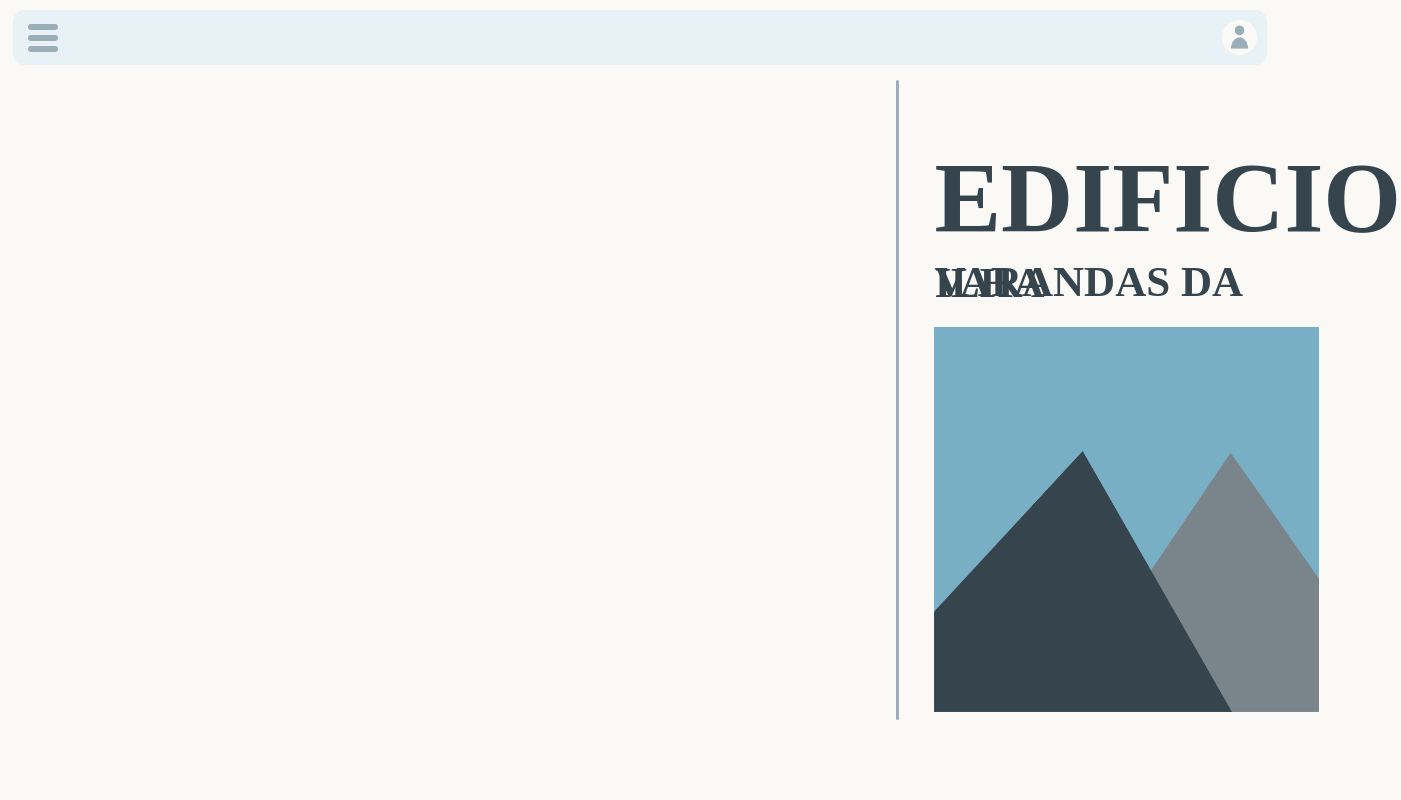
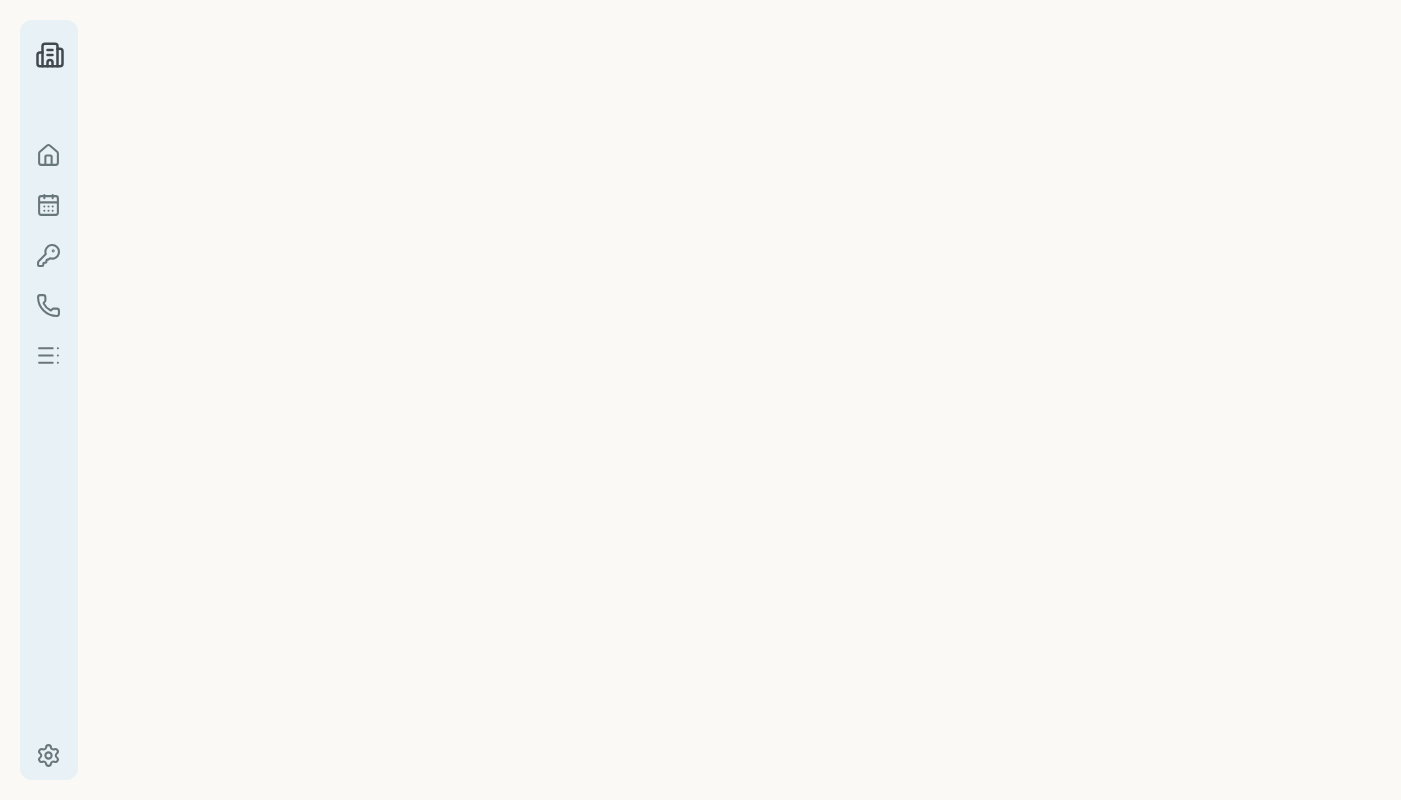
Before and after one commit to Cast1lh00/Site-para-condominios-residenciais, a website: page public/tela_Inicial.html in a window 1280 px wide. Shown: the whole page, 1401 px wide, since content can reach past the window. Drawn offline with Linux system fonts and the light colour scheme.

Commit message:
pagina inicial repaginada

```diff
--- a/public/tela_Inicial.css
+++ b/public/tela_Inicial.css
@@ -1,227 +1,153 @@
-@font-face {
-  font-family: 'BAHNSCHRIFT';
-  src: url('fonts/BAHNSCHRIFT.TTF') format('typetrue');
-    font-weight: normal;
-    font-style: normal;
+body{
+    display: grid;
+    background-color: #FAF9F6;
+    height: 95vh;
+    width: 95vw;
+    padding: 10px;
+    margin: 0;
 }
 
-body{
-    margin: 0;
+.menu-hamburguer{
+    display: block;
+    position: relative;
+    background-color: #E8F1F5;
+    width: 58px;
+    margin: 10px;
+    border-radius: 12px;
+    height: 95vh;
+    padding: 0;
+    border: none;
+    list-style: none;
+    transition: all 0.3s ease;
+    overflow: hidden;
+}
+
+
+.item{
+    margin-left: 6px;
     display: flex;
-    background-color: #FAF9F6;
+    flex-direction: row;
+    font-family: 'BAHNSCHRIFT';
+    height: 50px;
+    width: 190px;
+    font-size: larger;
+    color: #7A858B;
+    align-items: center;
+    padding-left: 10px;
+    gap: 18px;
+}
+
+.item:hover{
+    background-color: #d6e1e6;
+}
+
+.configuracoes{
+    margin-left: 6px;
+    position: absolute;
+    bottom: 0px;
     display: flex;
-    overflow: hidden;
-    flex-direction: column;
-    width: 100vw;
+    font-family: 'BAHNSCHRIFT';
+    height: 50px;
+    width: 190px;
+    font-size: larger;
+    color: #7A858B;
+    align-items: center;
+    padding-left: 10px;
+    align-content: end;
+    gap: 18px;
 
 }
-.cabecalho{
-    margin-top: 10px;
-    background-color: #E8F1F5;
-    border-radius: 12px;
-    width: 98vw;
-    height: 55px;
-    gap: 3px;
-    display: flex;
-    flex-direction: column;
+
+.configuracoes:hover{
+    background-color: #d6e1e6;
+    border-bottom-left-radius: 12px;
+    border-bottom-right-radius: 12px;
+}
+
+
+/* botao caso queira
+.botao{
+    width: 30px;
+    aspect-ratio: 1/1;
+    margin: 10px;
+    margin-bottom: 40px;
+    align-self: start;
     justify-content: center;
-    align-self: center;
+    justify-items: center;
+    align-content: center;
+    padding: 0;
+    position: relative;
+    background-color: transparent;
+    border: none;
+    transition: all 0.3s ease;
 }
-.hamb {
+.botao:hover{
+    cursor: pointer;
+}
+.botao:active{
+    rotate: 45deg;
+}
+
+
+.linha{
+    bottom: 40%;
+    display:flex;
+    position: absolute;
     background-color: #9AAEB8;
     width: 30px;
     height: 6px;
-    display: block;
     border-radius: 12px;
+    margin: 0;
+    padding: 0;
 
 }
-.menu{
-    margin-left: 15px;
+.linha-um{
+    bottom: 40%;
+    position: absolute;
+    display:flex;
+    background-color: #9AAEB8;
+    width: 30px;
+    height: 6px;
+    border-radius: 12px;
+    transform: rotate(90deg);
+    margin: 0;
+    padding: 0;
+}
+*/
+
+
+.logo{
+    margin-left: 5px;
+    margin-top: 10px;
     display: flex;
-    flex-direction: column;
-    justify-content: center;
+    font-family: 'BAHNSCHRIFT';
+    height: 50px;
+    width: 190px;
+    font-size: x-large;
+    color: #353e42;
     align-items: center;
-    height: 30px;
-    width: 30px;
-    gap: 5px;
-    transform-origin: center;
-    transition: transform 0.3s ease;
-    background-color: transparent;
-    border: none;
-}
-.menu:hover{
-    cursor: pointer;
+    padding-left: 10px;
+    font-weight: 1000;
+    gap: 18px;
+    margin-bottom: 50px;
 }
 
-.menu.ativo {
-    transform: rotate(90deg);
+.menu-hamburguer:hover{
+    width: 200px;
 }
 
-.conteudo_menu{
-    display: flex;
-    flex-direction: column;
-    justify-content: space-between;
-    height: 250px;
-    width: 100px;
-    margin-left: 40px;
-    margin-top: 70px;
-    position: absolute
+.icone{
+    width: 25px;
+    aspect-ratio: 1/1;
+   filter: brightness(0) invert(47%) sepia(9%) saturate(541%) hue-rotate(156deg) brightness(93%) contrast(88%);
 }
-.item1{
-    display: flex;
-    text-align: flex-start;
-    background-color: #E8F1F5;
-    padding: 20px;
-    width: 170px;
-    border-radius: 12px;
-    transition: transform 0.3s ease;
-    font-family: 'BAHNSCHRIFT', sans-serif;
-    color: #9AAEB8;
-    transform: translateX(-300px);
-    gap: 10px;
+.icone-faq{
+    width: 25px;
+    aspect-ratio: 1/1;
+   filter: brightness(0) invert(47%) sepia(9%) saturate(541%) hue-rotate(156deg) brightness(93%) contrast(88%);
 }
-.item2{
-    display: flex;
-    text-align: flex-start;
-    background-color: #E8F1F5;
-    padding: 20px;
-    width: 170px;
-    border-radius: 12px;
-    transition: transform 0.3s ease;
-    font-family: 'BAHNSCHRIFT', sans-serif;
-    color: #9AAEB8;
-    transform: translateX(-300px);
-    transition-delay: 0.1s;
-    gap: 10px;
-
+.icone-logo{
+    width: 30px;
+    aspect-ratio: 1/1;
+   filter: brightness(0) invert(26%) sepia(9%) saturate(541%) hue-rotate(159deg) brightness(96%) contrast(89%);
 }
-.item3{
-    display: flex;
-    text-align: flex-start;
-    background-color: #E8F1F5;
-    padding: 20px;
-    width: 170px;
-    border-radius: 12px;
-    transition: transform 0.3s ease;
-    font-family: 'BAHNSCHRIFT', sans-serif;
-    color: #9AAEB8;
-    transform: translateX(-300px);
-    transition-delay: 0.2s;
-    gap: 10px;
-}
-.item4{
-    display: flex;
-    text-align: flex-start;
-    background-color: #E8F1F5;
-    padding: 20px;
-    width: 170px;
-    border-radius: 12px;
-    transition: transform 0.3s ease;
-    font-family: 'BAHNSCHRIFT', sans-serif;
-    color: #9AAEB8;
-    transform: translateX(-300px);
-    transition-delay: 0.3s;
-    gap: 10px;
-}
-
-.item1.ativo{
-    transform: translateX(10px);
-}
-.item2.ativo{
-    transform: translateX(10px);
-    transition-delay: 0.1s;
-}
-.item3.ativo{
-    transform: translateX(10px);
-    transition-delay: 0.2s;
-}
-.item4.ativo{
-    transform: translateX(10px);
-    transition-delay: 0.3s;
-}
-.item1:hover{
-    transform: translateX(30px);
-    transition-delay: 0;
-    cursor: pointer;
-}
-.item2:hover{
-    transform: translateX(30px);
-    transition-delay: 0;
-    cursor: pointer;
-}
-.item3:hover{
-    transform: translateX(30px);
-    transition-delay: 0;
-    cursor: pointer;
-}
-.item4:hover{
-    transform: translateX(30px);
-    transition-delay: 0;
-    cursor: pointer;
-}
-.item1 img{
-    width: auto;
-    height: 20px;
-}
-.item2 img{
-    width: auto;
-    height: 20px;
-}
-.item3 img{
-    width: auto;
-    height: 20px;
-}
-.item4 img{
-    width: auto;
-    height: 15px;
-}
-
-.divisoriaHorizontal{
-    background-color: #9AAEB8;
-    height: 80vh;
-    width: 3px;
-    margin-left: 70vw;
-    margin-top: 80px    ;
-    position:absolute;
-    border-radius: 12px;
-
-}
-
-.lateral{
-    margin-left: 73vw;
-    margin-top: 50px;
-    background-color: transparent;
-    font-family: 'BAHNSCHRIFT';
-    display: flex;
-    flex-direction: column;
-}
-.lateral img{
-    width: 385px;
-    height: 385px;
-}
-
-h1{
-    font-size: 100px;
-    display: flex;
-    flex-direction: column;
-    color: #35444D;
-    line-height: 0.85px;
-    text-align: start;
-}
-
-h3{
-    font-size: 43px;
-    display: flex;
-    flex-direction: column;
-    color: #35444D;
-    line-height: 0.85px;
-    text-align: start;
-}
-
-.cabecalho img{
-    height: auto;
-    width: 35px;
-    align-self: end;
-    position: absolute;
-    margin-right: 10px;
-}
--- a/public/tela_Inicial.html
+++ b/public/tela_Inicial.html
@@ -3,37 +3,54 @@
 <head>
     <meta charset="UTF-8">
     <meta name="viewport" content="width=device-width, initial-scale=1.0">
-    <title>Tela Inicial</title>
+    <title>Document</title>
     <link rel="stylesheet" href="tela_Inicial.css">
 </head>
 <body>
-     <!-- Cabecalho azul com foto de perfil e menu -->
     <header class="cabecalho">
-        <img src="assets/perfil.png">
-        <button class="menu">
-            <span class="hamb"></span>
-            <span class="hamb"></span>
-            <span class="hamb"></span>
-        </button>
+
+        <!--                           menu esquerdo                           -->
+        <nav class="menu">
+            <ul class="menu-hamburguer">
+
+                <li class="logo">
+                    <img class="icone-logo" src="assets/logo.svg">
+                    <span class="texto-logo">EDIFICIO</span>
+                </li>
+                <li class="item">
+                    <img class="icone" src="assets/home.svg">
+                    <span class="texto">INICIO</span>
+
+                </li>
+                <li class="item">
+                    <img class="icone" src="assets/calendario.svg">
+                    <span class=texto>CALENDARIO</span>
+
+                </li>
+                <li class="item">
+                    <img class="icone" src="assets/chave.svg">
+                    <span class="texto">CHAVES</span>
+
+                </li>
+                <li class="item">
+                    <img class="icone" src="assets/contato.svg">
+                    <span class="texto">CONTATOS</span>
+
+                </li>
+                <li class="item">
+                    <img class="icone-faq" src="assets/faq.svg">
+                    <span class="texto">FAQ</span>
+
+                </li>
+                <li class="configuracoes">
+                    <img class="icone" src="assets/engrenagem.svg">
+                    <span class="texto">CONFIG</span>
+                </li>
+            </ul>
+        </nav>
+        <!-- ------------------------------------------------------------------ -->
+
     </header>
-                <span class="divisoriaHorizontal"></span>
-    <!-- menu interativo com as opcoes-->
-        <span class="conteudo_menu">
-            <span class="item1"><img src="assets/calendario.png">CALENDARIO</span>
-            <span class="item2"><img src="assets/chave.png">CHAVES</span>
-            <span class="item3"><img src="assets/contato.png">CONTATOS</span>
-            <span class="item4"><img src="assets/faq.png">FAQ</span>
-        </span>
-     <!-- Article com nome do respectivo edificil e foto do mesmo -->
-        <article class="lateral">
-            <div class="text">
-            <h1>EDIFICIO</h1>
-            <h3>VARANDAS DA ILHA</h3>
 
-            </div>
-            <img src="assets/placeholder.png">
-
-        </article>
 </body>
-<script type="module" src="tela_Inicial.js"></script>
 </html>
```
Also changed, not shown: public/assets/calendario.png (deleted), public/assets/calendario.svg (added), public/assets/chave.png (deleted), public/assets/chave.svg (added), public/assets/contato.png (deleted), public/assets/contato.svg (added), public/assets/engrenagem.svg (added), public/assets/faq.png (deleted), public/assets/faq.svg (added), public/assets/home.svg (added), public/assets/logo.svg (added).
